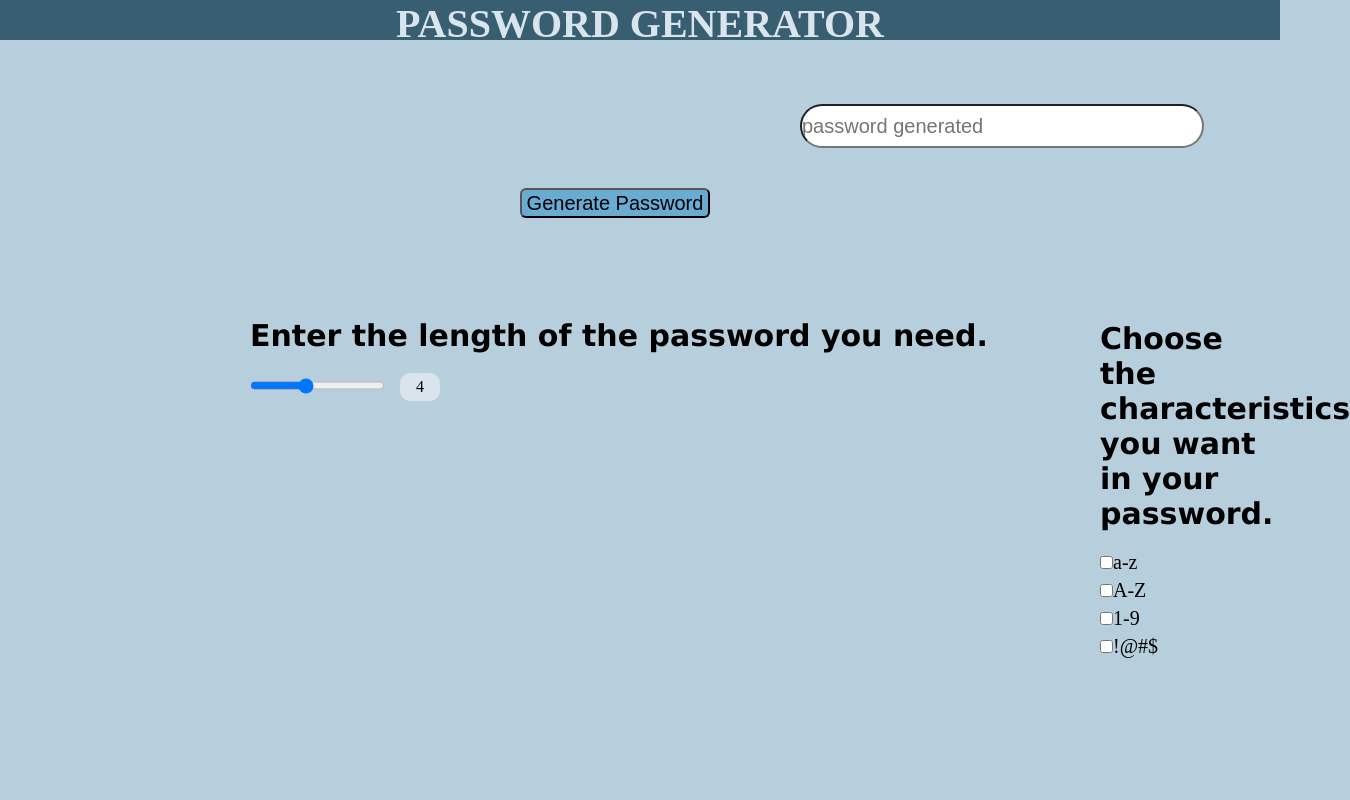
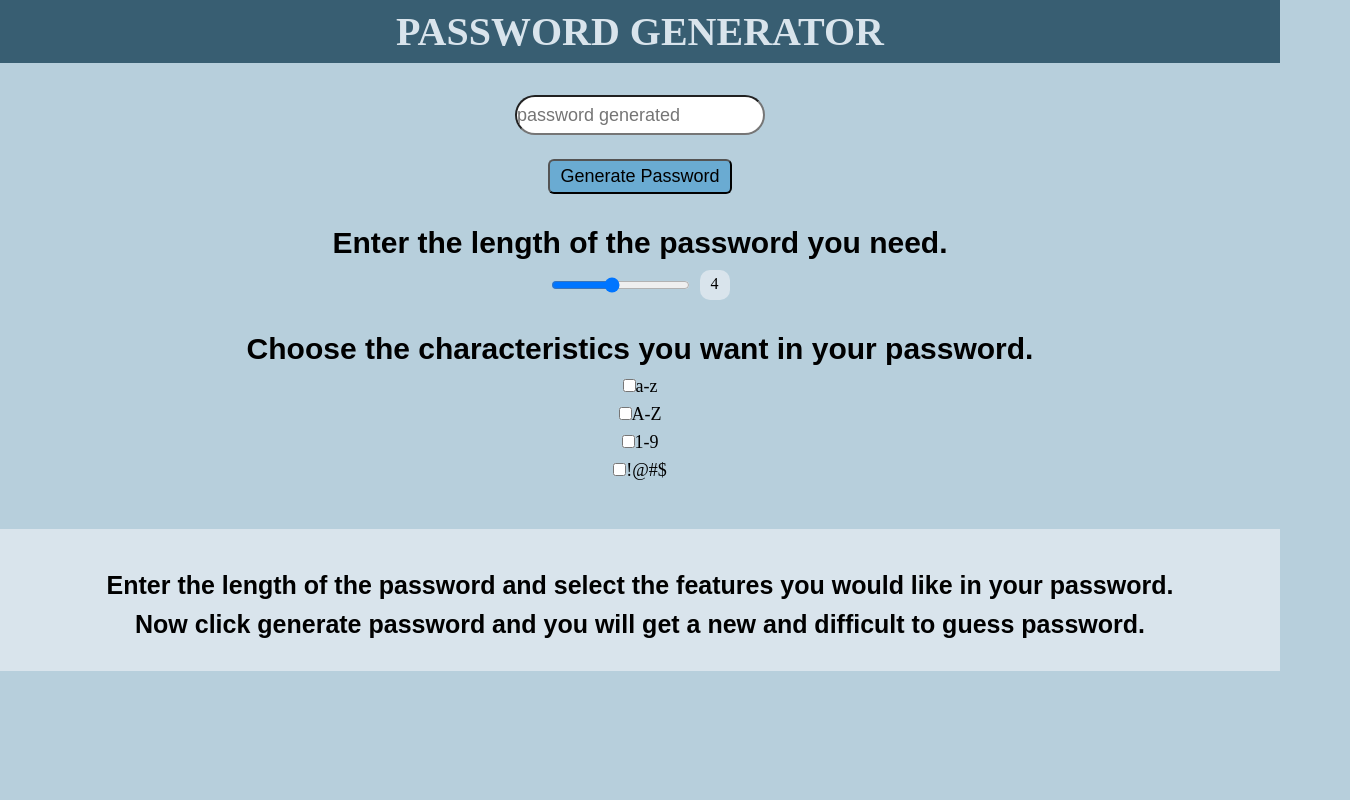
Before and after one commit to shubhika30/password-generator, a plain HTML site: page index.html in a window 1280 px wide. Shown: the top 800 px of the page, 1350 px wide, since content can reach past the window. Drawn offline with Linux system fonts and the light colour scheme.

Commit message:
Update style.css

```diff
--- a/style.css
+++ b/style.css
@@ -1,139 +1,154 @@
 *{
     margin: 0;
     padding: 0;
+    box-sizing: border-box;
 }
 
 body{
     background-color: #B7CFDC;
+    overflow-x: hidden;
 }
 
+/* HEADER */
 .head{
     background-color: #385e72;
     color: #d9e4ec;
     text-align: center;
-    height: 2.5rem;
-    font-size: 20px;
+    padding: 0.5rem;
+    font-size: clamp(16px, 2vw, 20px);
 }
 
+/* MAIN CONTAINER */
+.main{
+    display: flex;
+    justify-content: space-around;
+    align-items: flex-start;
+    flex-wrap: wrap;
+    padding: 2rem;
+}
+
+/* OUTPUT SECTION */
 .out{
-    padding-top: 4rem;
-    padding-left: 800px;
+    padding-top: 2rem;
+    text-align: center;
 }
 
 .out-box{
     display: flex;
     justify-content: center;
+    align-items: center;
     height: 2.5rem;
     border-radius: 1.5rem;
-    padding-right: 200px;
-    width: 200px;
-    font-size: 20px;
+    width: 100%;
+    max-width: 250px;
+    font-size: 18px;
+    margin: auto;
 }
 
+/* BUTTON */
 .gen-button{
     display: flex;
     justify-content: center;
-    padding-top: 2.5rem;
+    margin-top: 1.5rem;
 }
 
-
 .gen-but{
-    padding-left:5px;
-    padding-right: 5px;
+    padding: 5px 10px;
     background-color: #6AABD2;
     border-radius: 6px;
-    height: 30px;
-    margin-right: 50px;
-    font-size: 20px;
+    height: 35px;
+    font-size: 18px;
 }
 
+/* LENGTH SECTION */
 .length{
-    margin-top: 100px;
-    margin-left: 250px;
+    margin-top: 2rem;
+    text-align: center;
 }
 
 .length-head{
-    font-family: 'Lucida Sans', 'Lucida Sans Regular', 'Lucida Grande', 'Lucida Sans Unicode', Geneva, Verdana, sans-serif;
-    font-size: 30px;
+    font-family: sans-serif;
+    font-size: clamp(20px, 3vw, 30px);
 }
 
 .inp{
-    margin-top: 20px;
+    margin-top: 10px;
     display: flex;
-    margin-left: 250px;
+    justify-content: center;
 }
 
 .input-len{
-    height: 25px;
-    padding-right: 6px;
+    height: 30px;
     border-radius: 5px;
+    padding: 5px;
 }
 
+/* OPTIONS */
 .choose{
-    margin-left: 1100px;
-    font-size: 30px;
-    margin-top: -80px;
-    font-family: 'Lucida Sans', 'Lucida Sans Regular', 'Lucida Grande', 'Lucida Sans Unicode', Geneva, Verdana, sans-serif;
+    text-align: center;
+    font-size: clamp(20px, 3vw, 30px);
+    margin-top: 2rem;
+    font-family: sans-serif;
 }
 
 .options{
-    margin-left: 1100px;
-    margin-top: 20px;
-}
-
-#id2{
+    text-align: center;
     margin-top: 10px;
 }
 
-#id3{
-    margin-top: 10px;
-}
-
-#id4{
+#id2, #id3, #id4{
     margin-top: 10px;
 }
 
 #myform{
-    font-size: 20px;
+    font-size: 18px;
 }
 
+/* BUTTON EFFECT */
 button:hover{
-    opacity: 0.5;
+    opacity: 0.7;
 }
 
 button {
     cursor: pointer;
 }
 
+/* FOOTER */
 .end{
-    margin-top: 200px;
+    margin-top: 3rem;
     background-color: #D9E4EC;
-    height:400px;
+    padding: 2rem;
     text-align: center;
 }
-.instruction{
-    padding-top: 4rem;
+
+.instruction,
+.instruction2{
     font-family: sans-serif;
-    font-size: 25px;
+    font-size: clamp(16px, 2vw, 25px);
+    margin-top: 10px;
 }
 
-.instruction2{
-    font-family: sans-serif;
-    font-size: 25px;
-    padding-top: 10px;
-}
-
+/* PASSWORD DISPLAY */
 span{
     background-color:#D9E4EC;
     padding: 5px;
-    margin-left: 15px;
+    margin-left: 10px;
     min-width: 30px;
+    display: inline-block;
     text-align: center;
     border-radius: 10px;
 }
 
-img { max-width: 100%; height: auto; }
+/* IMAGE FIX */
+img {
+    max-width: 100%;
+    height: auto;
+}
 
+/* MOBILE */
 @media (max-width: 768px) {
-  /* mobile styles */
+    .main{
+        flex-direction: column;
+        align-items: center;
+    }
 }
```
